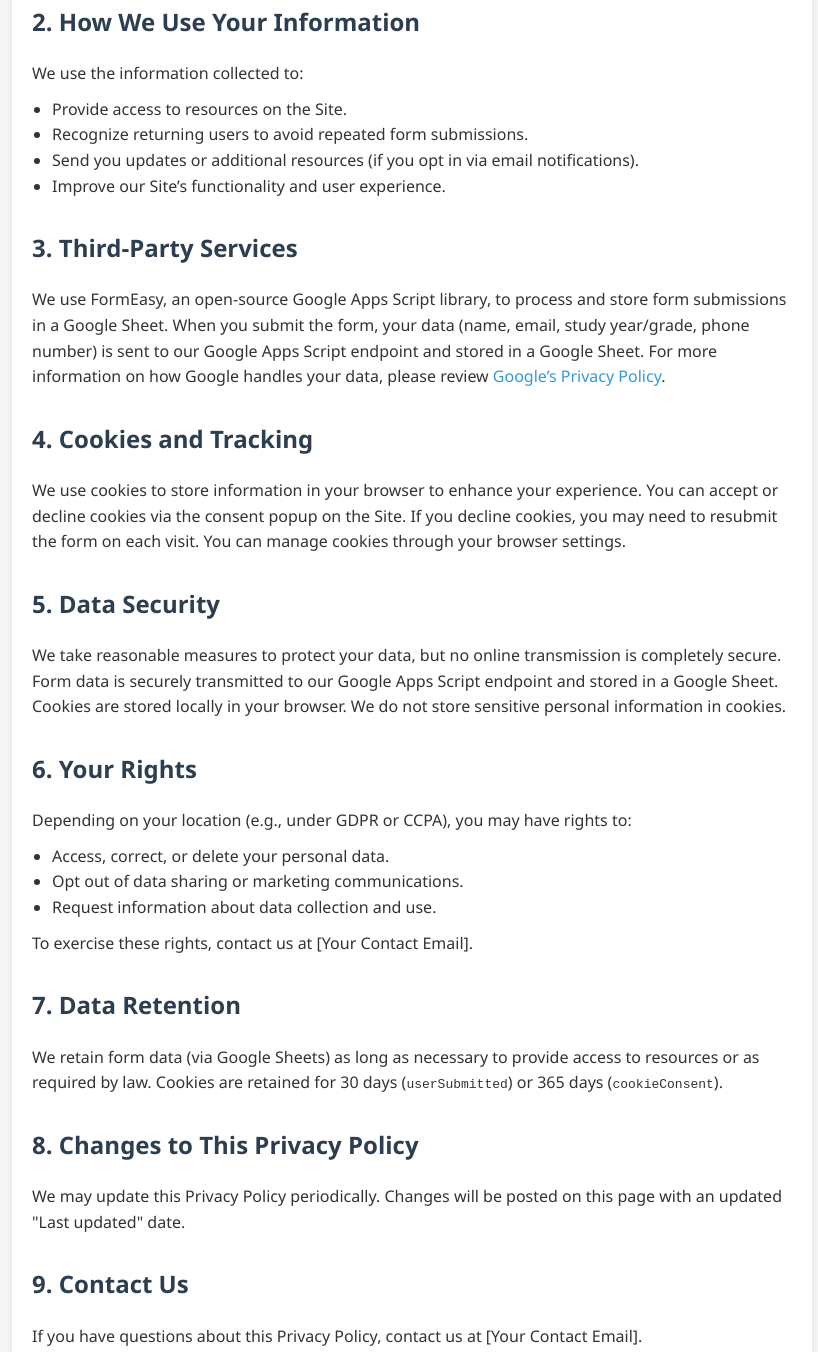
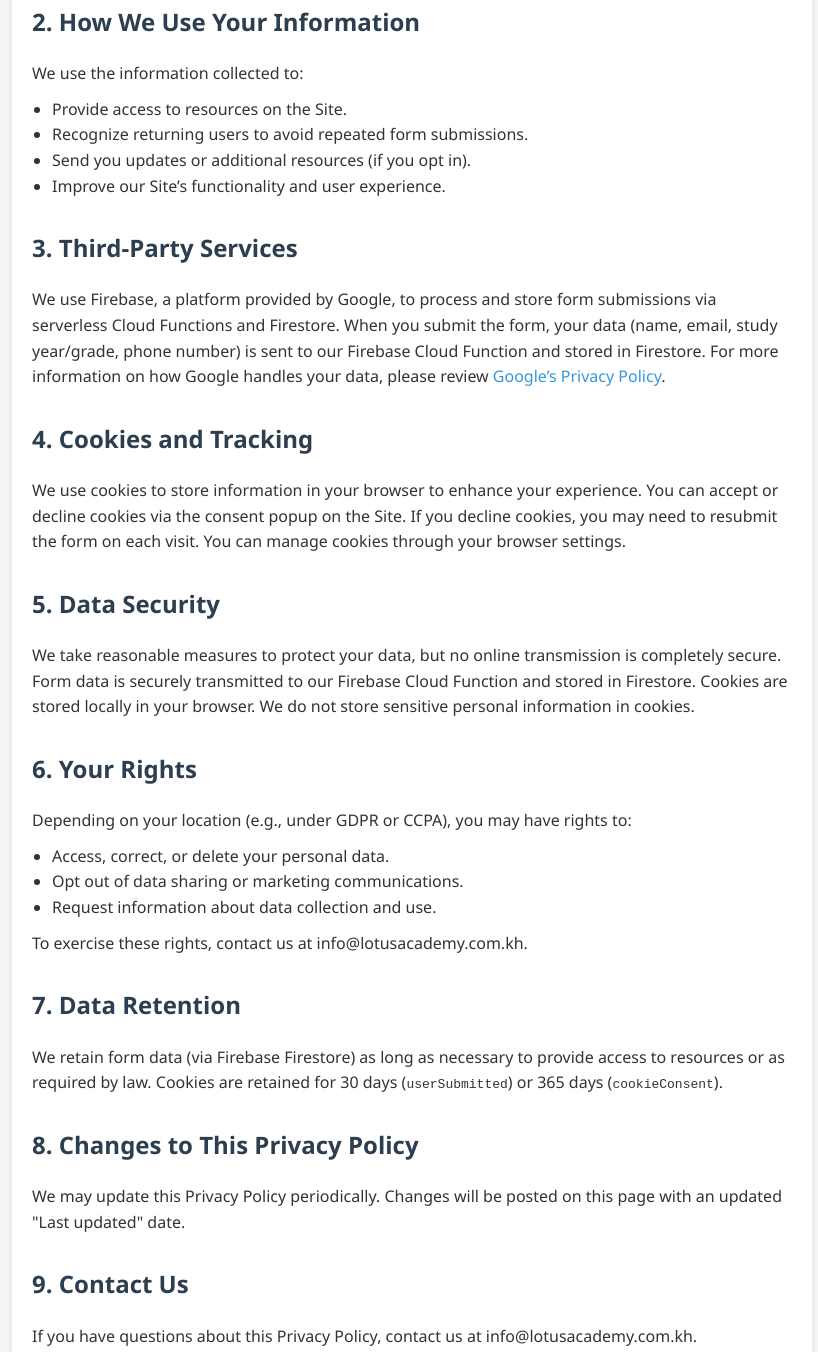
Before and after one commit to DEC-Games/landing-page, a plain HTML site: page privacy.html in a window 1280 px wide. Shown: the part 560-1912 px from the top of the page, without its empty margins (228-1046 px from the left). Drawn offline with Linux system fonts and the light colour scheme.

Commit message:
update contact email address

```diff
--- a/privacy.html
+++ b/privacy.html
@@ -63,7 +63,7 @@
 <body>
   <div class="policy-container">
     <h1>Privacy Policy</h1>
-    <p>Last updated: August 24, 2025</p>
+    <p>Last updated: August 27, 2025</p>
     <p>We value your privacy and are committed to protecting your personal information. This Privacy Policy explains how we collect, use, and safeguard your data when you use our website hosted on GitHub Pages (the "Site").</p>
 
     <h2>1. Information We Collect</h2>
@@ -83,18 +83,18 @@
     <ul>
       <li>Provide access to resources on the Site.</li>
       <li>Recognize returning users to avoid repeated form submissions.</li>
-      <li>Send you updates or additional resources (if you opt in via email notifications).</li>
+      <li>Send you updates or additional resources (if you opt in).</li>
       <li>Improve our Site’s functionality and user experience.</li>
     </ul>
 
     <h2>3. Third-Party Services</h2>
-    <p>We use FormEasy, an open-source Google Apps Script library, to process and store form submissions in a Google Sheet. When you submit the form, your data (name, email, study year/grade, phone number) is sent to our Google Apps Script endpoint and stored in a Google Sheet. For more information on how Google handles your data, please review <a href="https://policies.google.com/privacy">Google’s Privacy Policy</a>.</p>
+    <p>We use Firebase, a platform provided by Google, to process and store form submissions via serverless Cloud Functions and Firestore. When you submit the form, your data (name, email, study year/grade, phone number) is sent to our Firebase Cloud Function and stored in Firestore. For more information on how Google handles your data, please review <a href="https://policies.google.com/privacy">Google’s Privacy Policy</a>.</p>
 
     <h2>4. Cookies and Tracking</h2>
     <p>We use cookies to store information in your browser to enhance your experience. You can accept or decline cookies via the consent popup on the Site. If you decline cookies, you may need to resubmit the form on each visit. You can manage cookies through your browser settings.</p>
 
     <h2>5. Data Security</h2>
-    <p>We take reasonable measures to protect your data, but no online transmission is completely secure. Form data is securely transmitted to our Google Apps Script endpoint and stored in a Google Sheet. Cookies are stored locally in your browser. We do not store sensitive personal information in cookies.</p>
+    <p>We take reasonable measures to protect your data, but no online transmission is completely secure. Form data is securely transmitted to our Firebase Cloud Function and stored in Firestore. Cookies are stored locally in your browser. We do not store sensitive personal information in cookies.</p>
 
     <h2>6. Your Rights</h2>
     <p>Depending on your location (e.g., under GDPR or CCPA), you may have rights to:</p>
@@ -103,16 +103,16 @@
       <li>Opt out of data sharing or marketing communications.</li>
       <li>Request information about data collection and use.</li>
     </ul>
-    <p>To exercise these rights, contact us at [Your Contact Email].</p>
+    <p>To exercise these rights, contact us at info@lotusacademy.com.kh.</p>
 
     <h2>7. Data Retention</h2>
-    <p>We retain form data (via Google Sheets) as long as necessary to provide access to resources or as required by law. Cookies are retained for 30 days (<code>userSubmitted</code>) or 365 days (<code>cookieConsent</code>).</p>
+    <p>We retain form data (via Firebase Firestore) as long as necessary to provide access to resources or as required by law. Cookies are retained for 30 days (<code>userSubmitted</code>) or 365 days (<code>cookieConsent</code>).</p>
 
     <h2>8. Changes to This Privacy Policy</h2>
     <p>We may update this Privacy Policy periodically. Changes will be posted on this page with an updated "Last updated" date.</p>
 
     <h2>9. Contact Us</h2>
-    <p>If you have questions about this Privacy Policy, contact us at [Your Contact Email].</p>
+    <p>If you have questions about this Privacy Policy, contact us at info@lotusacademy.com.kh.</p>
 
     <a href="javascript:history.back()" class="back-link">Back to Home</a>
   </div>
```
